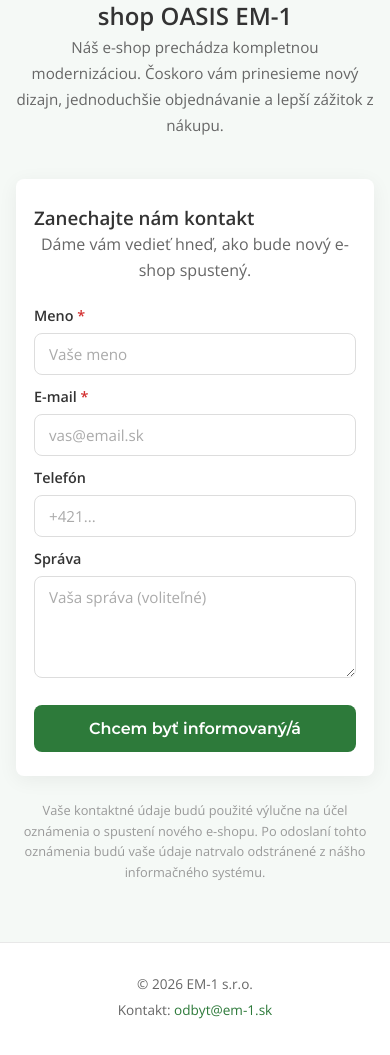
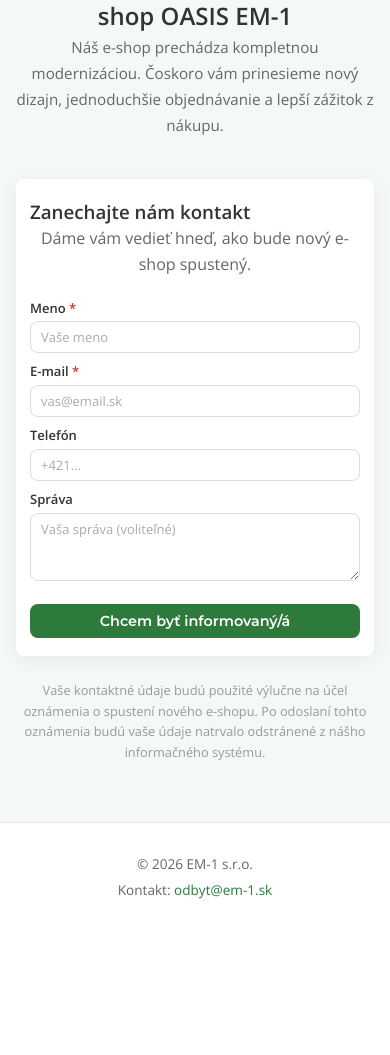
Before and after one commit to rauschiccsk/emcenter-web, a Python web app: template app/templates/index.html in a window 390 px wide. Shown: the part 150-1205 px from the top of the page. After the commit the page ends 1049 px from the top, so only its background shows below. Run offline with Jinja, Linux system fonts and the light colour scheme; the template is opened without the code that fills it, so the values that code supplies are empty.

Commit message:
fix: compact contact form - smaller inputs and padding
Reduced form container max-width (420→360px), padding (30→20px),
input/textarea padding (8px 12px→6px 10px), font-size (14→13px),
label margin/font, button padding, textarea rows (4→3).

Co-Authored-By: Claude Opus 4.6 <noreply@anthropic.com>

```diff
--- a/app/templates/index.html
+++ b/app/templates/index.html
@@ -51,7 +51,7 @@
 
                     <div class="form-group">
                         <label for="message">Správa</label>
-                        <textarea id="message" name="message" rows="4" maxlength="500" placeholder="Vaša správa (voliteľné)"></textarea>
+                        <textarea id="message" name="message" rows="3" maxlength="500" placeholder="Vaša správa (voliteľné)"></textarea>
                     </div>
 
                     <!-- Honeypot -->
--- a/static/css/style.css
+++ b/static/css/style.css
@@ -89,9 +89,9 @@ body {
 .form-wrapper {
     background-color: var(--white);
     border-radius: 12px;
-    padding: 30px;
+    padding: 20px;
     box-shadow: 0 4px 20px rgba(0, 0, 0, 0.06);
-    max-width: 420px;
+    max-width: 360px;
     margin: 0 auto;
 }
 
@@ -111,14 +111,14 @@ body {
 }
 
 .form-group {
-    margin-bottom: 10px;
+    margin-bottom: 8px;
 }
 
 .form-group label {
     display: block;
-    margin-bottom: 6px;
+    margin-bottom: 3px;
     font-weight: 600;
-    font-size: 0.9rem;
+    font-size: 13px;
     color: var(--text);
 }
 
@@ -129,11 +129,11 @@ body {
 .form-group input,
 .form-group textarea {
     width: 100%;
-    padding: 8px 12px;
+    padding: 6px 10px;
     border: 1px solid var(--border);
     border-radius: var(--radius);
     font-family: 'Open Sans', sans-serif;
-    font-size: 14px;
+    font-size: 13px;
     color: var(--text);
     background-color: var(--white);
     transition: border-color 0.2s ease, box-shadow 0.2s ease;
@@ -153,22 +153,23 @@ body {
 
 .form-group textarea {
     resize: vertical;
-    min-height: 80px;
+    min-height: 60px;
+    max-height: 80px;
 }
 
 button[type="submit"] {
     width: 100%;
-    padding: 12px;
+    padding: 8px 20px;
     border: none;
     border-radius: var(--radius);
     background-color: var(--primary);
     color: var(--white);
     font-family: 'Montserrat', sans-serif;
     font-weight: 600;
-    font-size: 1.05rem;
+    font-size: 0.95rem;
     cursor: pointer;
     transition: background-color 0.2s ease, transform 0.1s ease;
-    margin-top: 10px;
+    margin-top: 8px;
 }
 
 button[type="submit"]:hover {
@@ -254,7 +255,7 @@ button[type="submit"]:disabled {
     }
 
     .form-wrapper {
-        padding: 30px 24px;
+        padding: 20px 18px;
     }
 
     .form-wrapper h2 {
@@ -281,7 +282,7 @@ button[type="submit"]:disabled {
     }
 
     .form-wrapper {
-        padding: 24px 18px;
+        padding: 18px 14px;
         border-radius: 8px;
     }
 
@@ -291,13 +292,13 @@ button[type="submit"]:disabled {
 
     .form-group input,
     .form-group textarea {
-        padding: 10px 14px;
-        font-size: 0.95rem;
+        padding: 6px 10px;
+        font-size: 13px;
     }
 
     button[type="submit"] {
-        padding: 14px;
-        font-size: 1rem;
+        padding: 8px 20px;
+        font-size: 0.9rem;
     }
 
     .logo {
```
